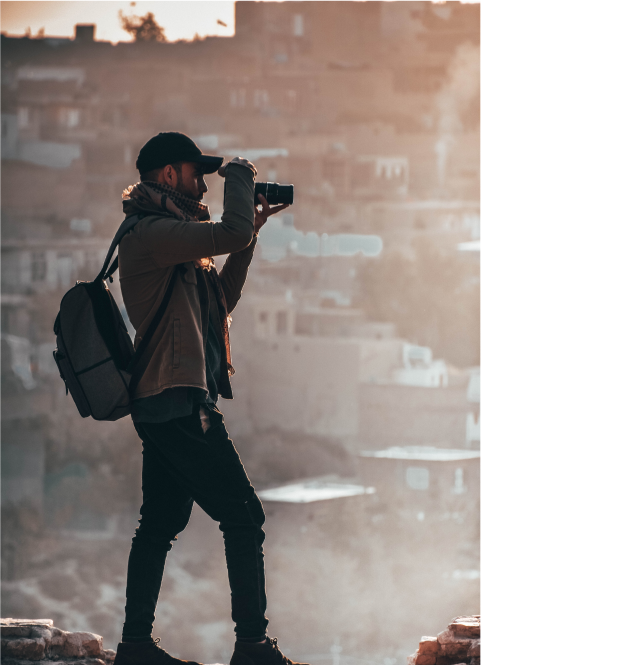
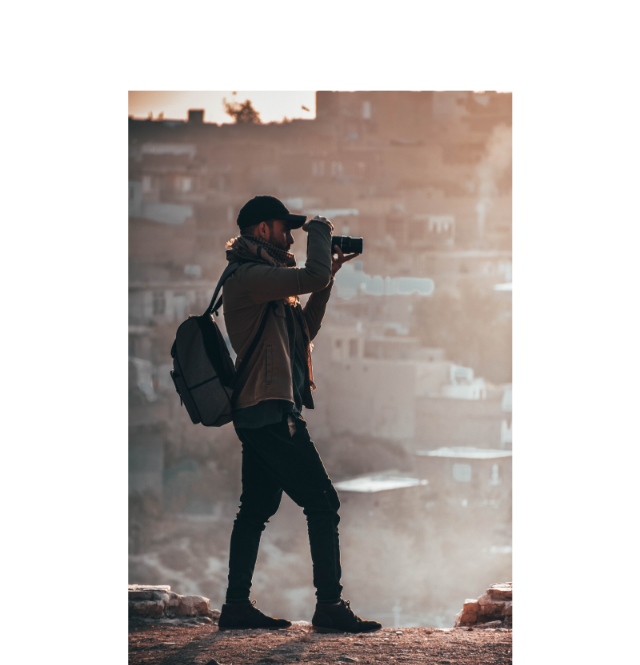
Before and after one commit to Jakub-Rudnik/jakub-rudnik.github.io, a plain HTML site: page spa/index.html in a window 1280 px wide. Shown: the top 665 px of the page, without its empty margins (0-640 px from the left). Drawn offline with nearby package versions, Linux system fonts and the light colour scheme; files that its build step writes are made by us from their sources; files whose address does not match are found by name.

Commit message:
Update index.html

```diff
--- a/spa/index.html
+++ b/spa/index.html
@@ -13,7 +13,7 @@
 <body data-barba="wrapper">
 
     <main data-barba="container" data-barba-namespace="landing">
-        <div class="container">
+        <div class="container" style="transform: scale(0.8);">
             <img src="./img/man-holding-black-dslr-camera-1540977.jpg" alt="">
             <div class="line"></div>
             <div class="content">
```
